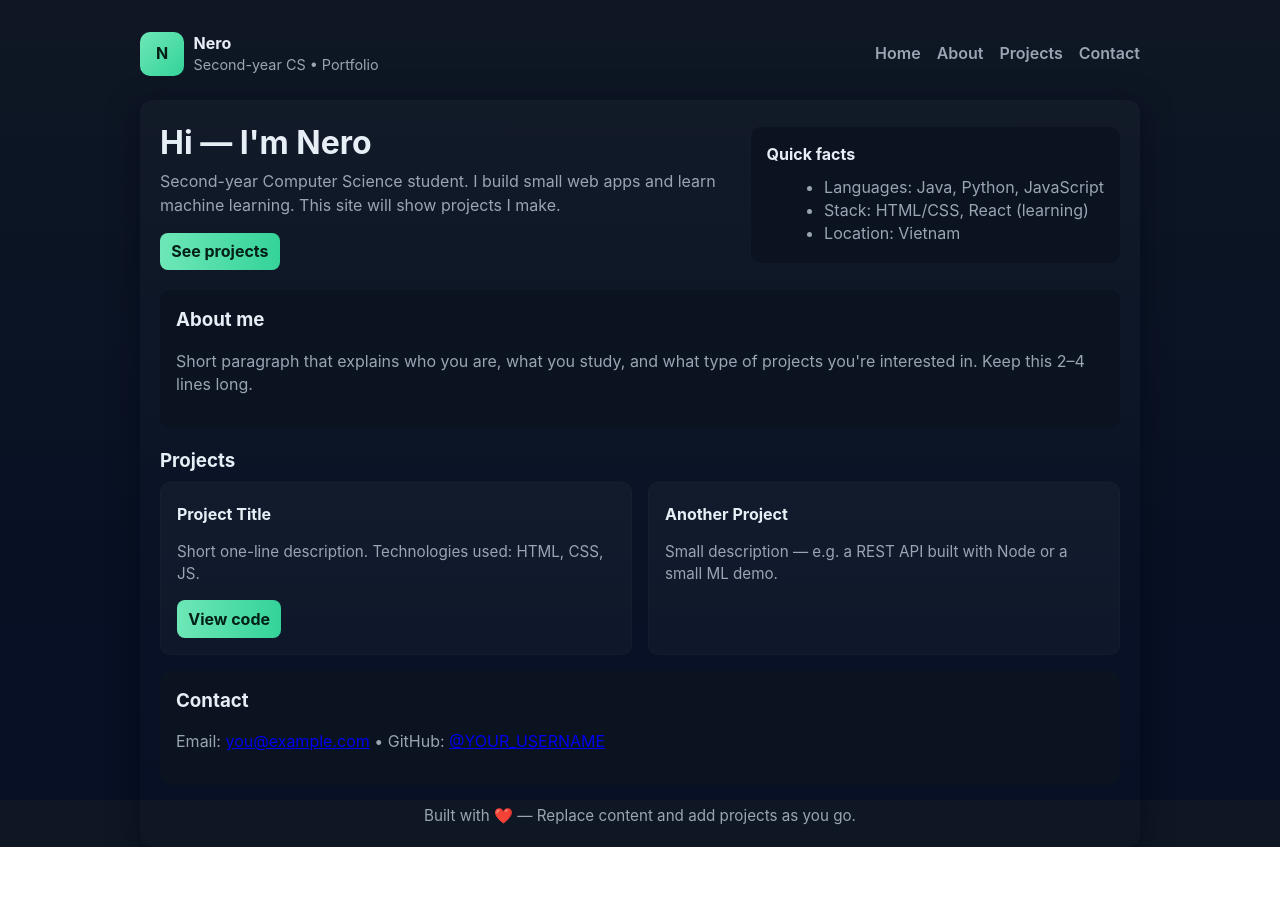
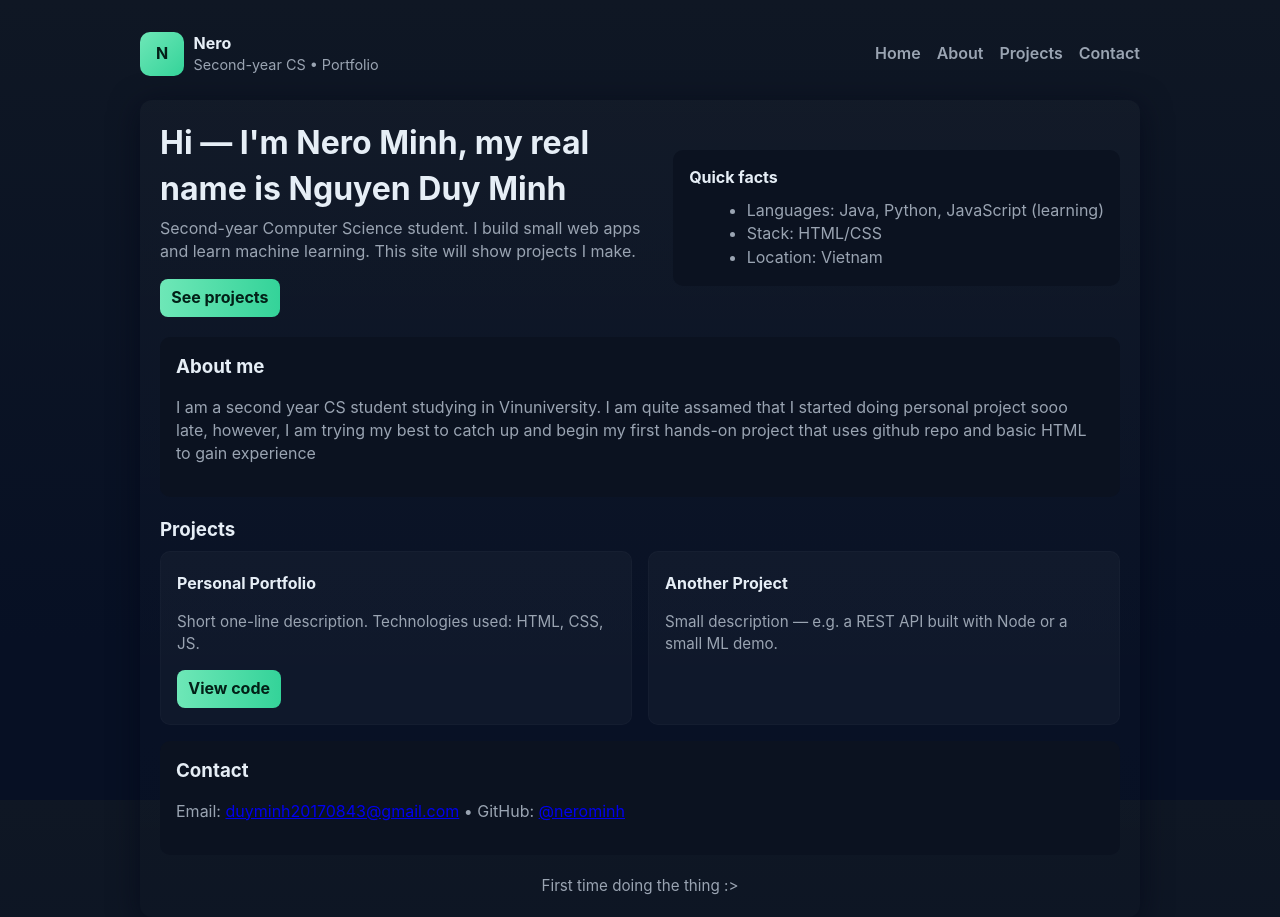
Before and after one commit to nerominh/portfolio, a plain HTML site: page index.html in a window 1280 px wide. Before the commit the page ends 847 px from the top, so only its background shows below. Drawn offline with Linux system fonts and the light colour scheme.

Commit message:
Update index.html

```diff
--- a/index.html
+++ b/index.html
@@ -4,7 +4,7 @@
   <meta charset="utf-8" />
   <meta name="viewport" content="width=device-width,initial-scale=1" />
   <title>Nero — Portfolio</title>
-  <meta name="description" content="Personal portfolio — Nero, CS student" />
+  <meta name="description" content="Personal portfolio — Nero Minh, CS student" />
 
   <!-- Simple, clean CSS baseline -->
   <style>
@@ -125,7 +125,7 @@
     <main>
       <section id="home" class="hero">
         <div>
-          <h1 class="title">Hi — I'm Nero</h1>
+          <h1 class="title">Hi — I'm Nero Minh, my real name is Nguyen Duy Minh</h1>
           <p class="subtitle">Second-year Computer Science student. I build small web apps and learn machine learning. This site will show projects I make.</p>
           <div style="margin-top:.9rem">
             <a class="btn" href="#projects">See projects</a>
@@ -134,8 +134,8 @@
         <div class="card">
           <p style="margin:0"><strong>Quick facts</strong></p>
           <ul style="margin:.6rem 0 .1rem 1.1rem;color:var(--muted)">
-            <li>Languages: Java, Python, JavaScript</li>
-            <li>Stack: HTML/CSS, React (learning)</li>
+            <li>Languages: Java, Python, JavaScript (learning)</li>
+            <li>Stack: HTML/CSS</li>
             <li>Location: Vietnam</li>
           </ul>
         </div>
@@ -143,7 +143,7 @@
 
       <section id="about" style="margin-top:1rem" class="card">
         <h3 style="margin:0 0 .35rem 0">About me</h3>
-        <p class="muted">Short paragraph that explains who you are, what you study, and what type of projects you're interested in. Keep this 2–4 lines long.</p>
+        <p class="muted">I am a second year CS student studying in Vinuniversity. I am quite assamed that I started doing personal project sooo late, however, I am trying my best to catch up and begin my first hands-on project that uses github repo and basic HTML to gain experience</p>
       </section>
 
       <section id="projects" style="margin-top:1rem">
@@ -151,7 +151,7 @@
         <div class="projects">
           <!-- Example project card. Copy / paste to add more -->
           <article class="project-card">
-            <h4>Project Title</h4>
+            <h4>Personal Portfolio</h4>
             <p class="muted">Short one-line description. Technologies used: HTML, CSS, JS.</p>
             <div style="margin-top:.6rem">
               <a class="btn" href="#">View code</a>
@@ -167,11 +167,11 @@
 
       <section id="contact" style="margin-top:1rem" class="card">
         <h3 style="margin:0 0 .35rem 0">Contact</h3>
-        <p class="muted">Email: <a href="mailto:you@example.com">you@example.com</a> • GitHub: <a href="https://github.com/YOUR_USERNAME" target="_blank">@YOUR_USERNAME</a></p>
+        <p class="muted">Email: <a href="mailto:you@example.com">duyminh20170843@gmail.com</a> • GitHub: <a href="https://github.com/nerominh" target="_blank">@nerominh</a></p>
       </section>
 
       <footer>
-        Built with ❤️ — Replace content and add projects as you go.
+        First time doing the thing :>
       </footer>
     </main>
   </div>
```
